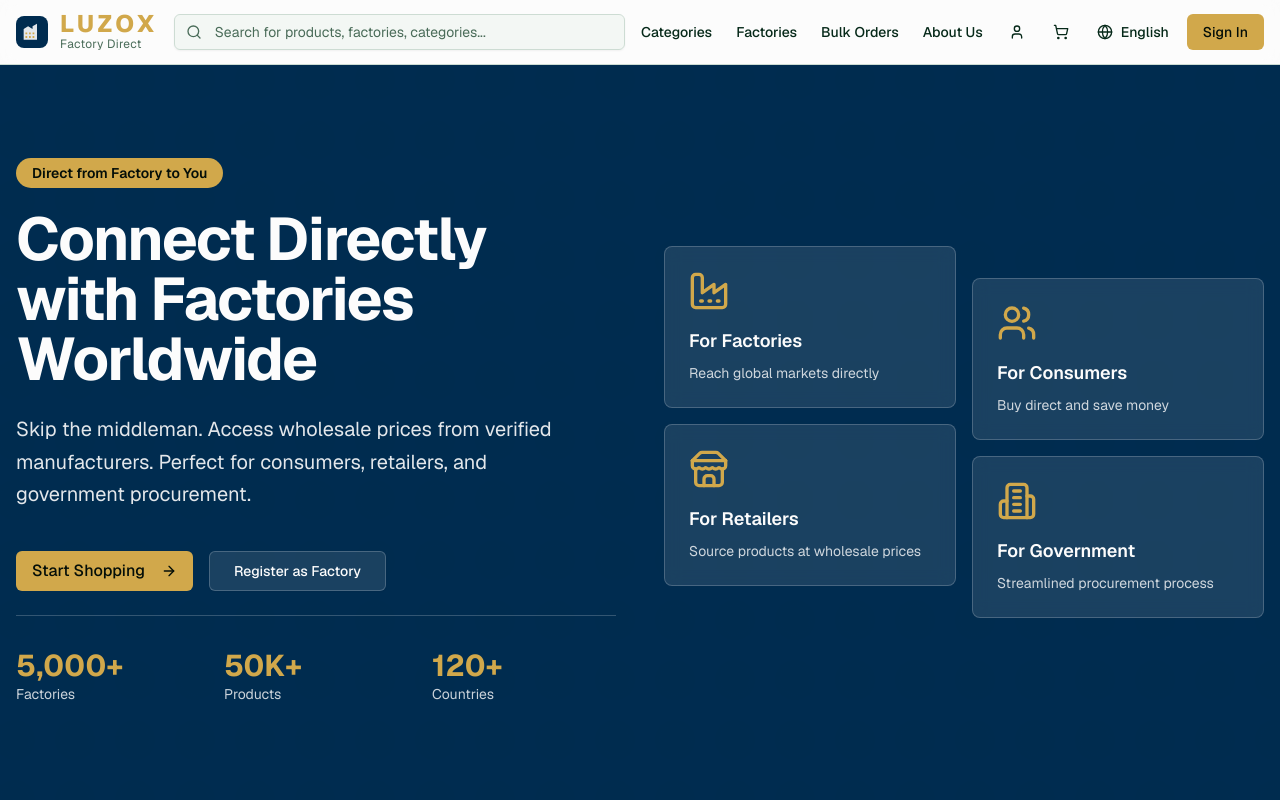
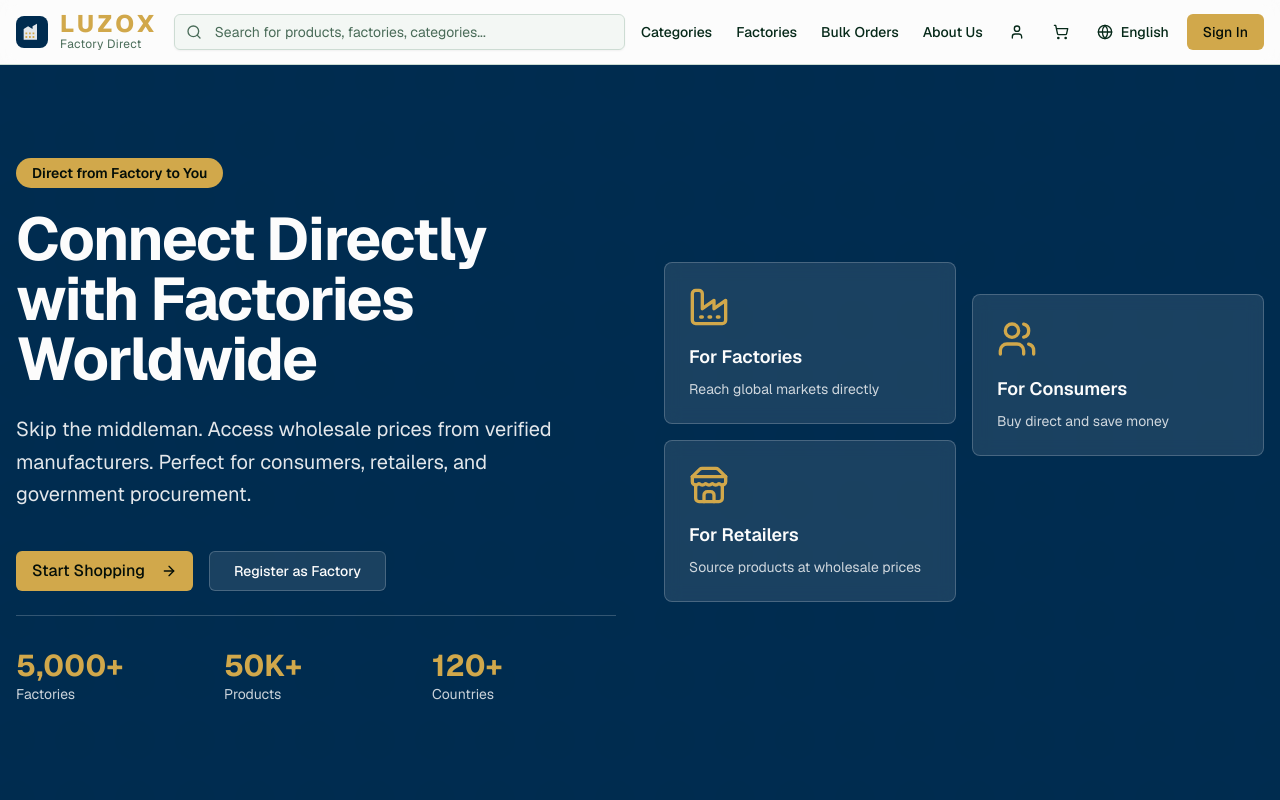
Before and after one commit to libelulasite-star/lusoxez-web, a Next.js app: page / in a window 1280 px wide. Shown: the top 800 px of the page. Built offline with nearby package versions, Linux system fonts and the light colour scheme.

Commit message:
Update hero-section.tsx

```diff
--- a/components/hero-section.tsx
+++ b/components/hero-section.tsx
@@ -1,5 +1,5 @@
 import { Button } from "@/components/ui/button"
-import { ArrowRight, Factory, Store, Building2, Users } from "lucide-react"
+import { ArrowRight, Factory, Store, Users } from "lucide-react"
 
 export function HeroSection() {
   return (
@@ -77,11 +77,6 @@ export function HeroSection() {
                 <h3 className="font-semibold text-lg mb-2">For Consumers</h3>
                 <p className="text-sm text-primary-foreground/80">Buy direct and save money</p>
               </div>
-              <div className="bg-primary-foreground/10 backdrop-blur-sm border border-primary-foreground/20 rounded-lg p-6 hover:bg-primary-foreground/15 transition-colors">
-                <Building2 className="h-10 w-10 text-accent mb-4" />
-                <h3 className="font-semibold text-lg mb-2">For Government</h3>
-                <p className="text-sm text-primary-foreground/80">Streamlined procurement process</p>
-              </div>
             </div>
           </div>
         </div>
```
